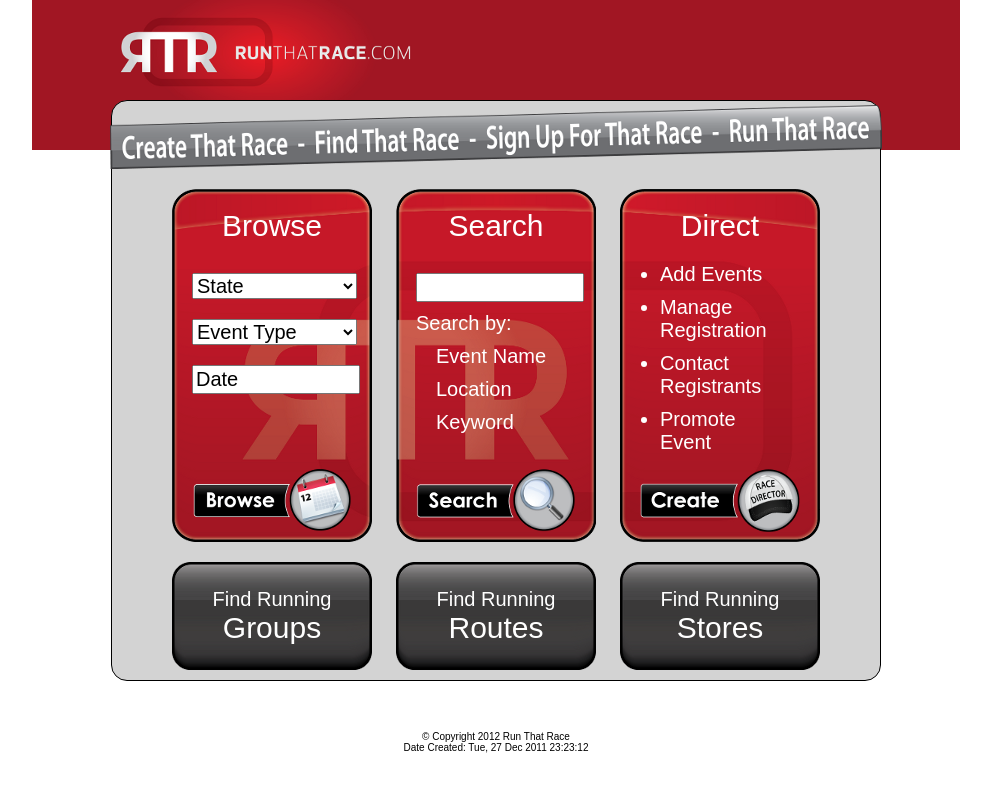
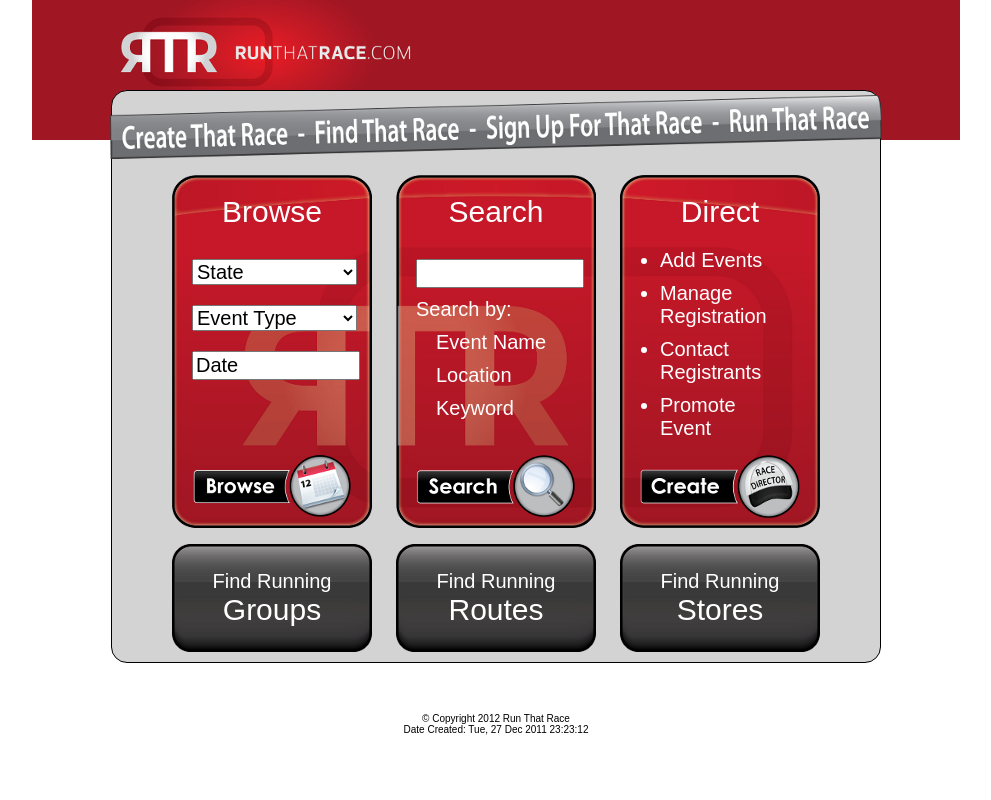
Before and after one commit to dangerjones/RunThatRace, a CodeIgniter app: page / in a window 1280 px wide. Shown: the whole page, without its empty margins (144-1135 px from the left). Run offline with CodeIgniter, Linux system fonts and the light colour scheme.

Commit message:
small position change

```diff
--- a/css/app.css
+++ b/css/app.css
@@ -52,7 +52,7 @@ table {
 
 #hd {
 	background-image: url('/rtrigniter/images/header_background.png');
-	height: 150px;
+	height: 140px;
 	width: 848px;
 	padding: 0 0 0 80px;
 	margin: auto;
@@ -76,11 +76,11 @@ table {
 }
 
 #body {
-	margin: 20px 0 0 60px;
+	margin: 16px 0 0 60px;
 }
 
 #bodyFooter {
-	margin: 20px 0 0 60px;
+	margin: 16px 0 0 60px;
 }
 
 .rtrBackground {
```
Also changed, not shown: 2 other files.
